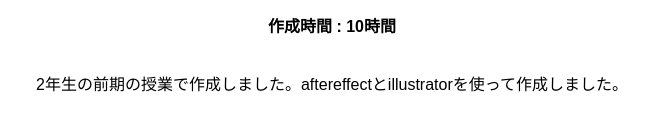
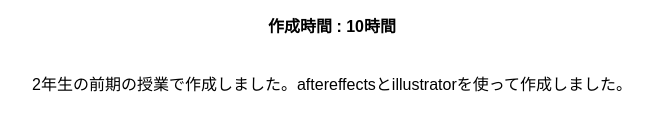
Before and after one commit to ashizukaryo/portfolio_yuuyake, a plain HTML site: page index.html in a window 1280 px wide. Shown: the part 455-586 px from the top of the page, 308-971 px from the left. Drawn offline with Linux system fonts and the light colour scheme.

Commit message:
Update index.html

```diff
--- a/index.html
+++ b/index.html
@@ -14,7 +14,7 @@
 
     <p class="p">TITLE : 夕焼け動画</p>
     <p class="p">作成時間 : 10時間</p>
-    <p><br>2年生の前期の授業で作成しました。aftereffectとillustratorを使って作成しました。</p>
+    <p><br>2年生の前期の授業で作成しました。aftereffectsとillustratorを使って作成しました。</p>
 
 </body>
 </html>
```
